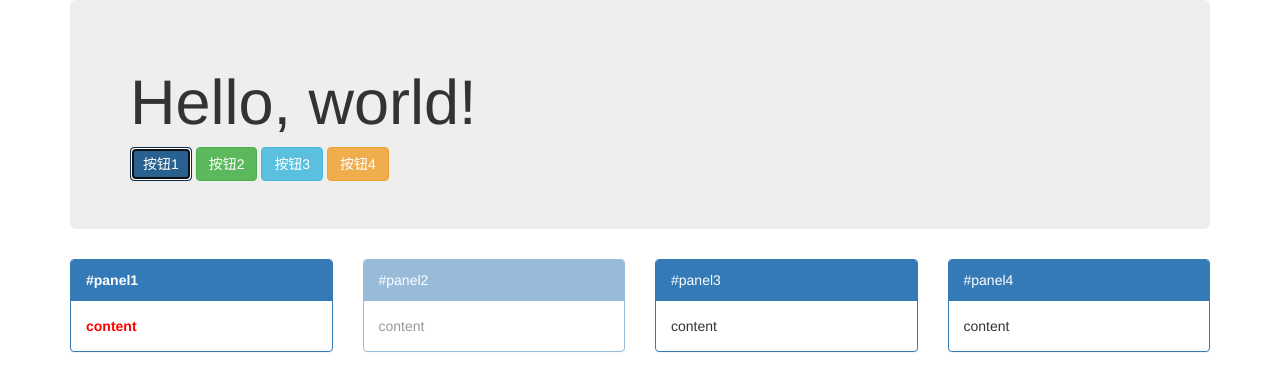
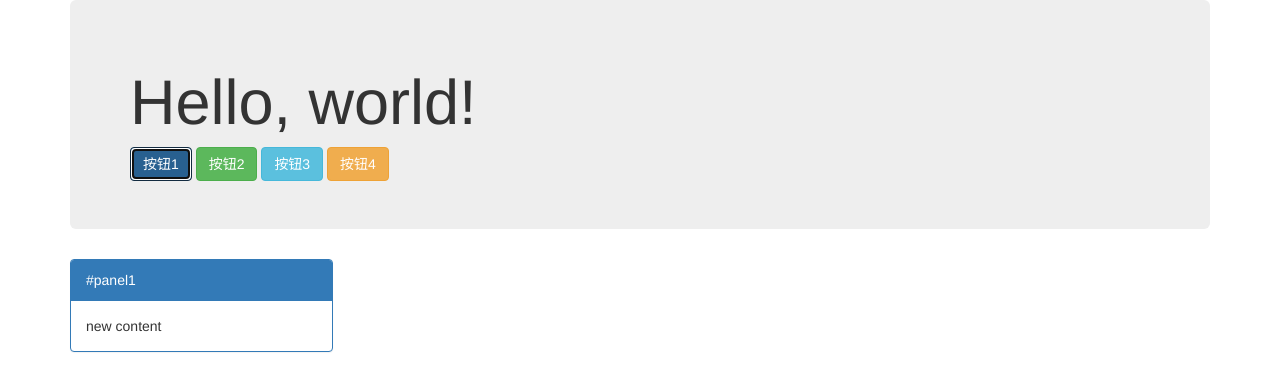
Before and after one commit to tzr2020/jQuery-Demo, a plain HTML site: page index.html in a window 1280 px wide. Both pictures are taken after a click on the button "按钮1". Drawn offline with Linux system fonts and the light colour scheme.

Commit message:
添加事件

```diff
--- a/index.html
+++ b/index.html
@@ -20,7 +20,7 @@
 
         <div class="row">
             <div class="col-xs-3">
-                <div id="panel1" class="panel panel-primary">
+                <div id="panel1" class="panel panel-primary" style="display: none;">
                     <div class="panel-heading">#panel1</div>
                     <div class="panel-body">
                         content
@@ -29,7 +29,7 @@
             </div>
 
             <div class="col-xs-3">
-                <div id="panel2" class="panel panel-primary">
+                <div id="panel2" class="panel panel-primary" style="display: none;">
                     <div class="panel-heading">#panel2</div>
                     <div class="panel-body">
                         content
@@ -38,7 +38,7 @@
             </div>
 
             <div class="col-xs-3">
-                <div id="panel3" class="panel panel-primary">
+                <div id="panel3" class="panel panel-primary" style="display: none;">
                     <div class="panel-heading">#panel3</div>
                     <div class="panel-body">
                         content
@@ -47,7 +47,7 @@
             </div>
 
             <div class="col-xs-3">
-                <div id="panel4" class="panel panel-primary">
+                <div id="panel4" class="panel panel-primary" style="display: none;">
                     <div class="panel-heading">#panel4</div>
                     <div class="panel-body">
                         content
@@ -60,23 +60,38 @@
     <script src="js/jquery-1.12.4.min.js"></script>
     <script src="bootstrap-3.3.7/js/bootstrap.min.js"></script>
     <script>
-        // $()     是方法的调用，用于获取DOM元素
-        // ready() 用于等待HTML文档加载完后调用回调函数
-        $(document).ready(function () {
-            // 动画
-            // $('#panel1').hide(300).show(1000);
-            // $('#panel1').slideUp(1000).delay(1000).slideDown(1000);
-            // $('#panel1').fadeOut(1000).fadeIn(1000);
-            // $('#panel1').fadeToggle(1000).fadeToggle(1000);
+        // document.readey()的简写
+        $(function () {
+            // 添加事件
 
-            // 样式
-            $('#panel1').css({
-                color: 'red',
-                fontWeight: 'bold',
+            // 单击事件
+            $('#btn1').on('click', function () {
+                // $('#panel1').toggle();
+                // $('#panel1').slideToggle();
+                $('#panel1').fadeToggle(500);
             });
-            $('#panel2').css({
-                opacity: '.5'
+
+            // 鼠标移动事件
+            $('#btn2').on('mouseenter', function () {
+                // $('#panel2').toggle();
+                // $('#panel2').slideToggle();
+                $('#panel2').fadeToggle(500);
             });
+
+            $('#btn3').on('click', function () {
+                // $('#panel3').toggle();
+                // $('#panel3').slideToggle();
+                $('#panel3').fadeToggle(500);
+            });
+            $('#btn4').on('click', function () {
+                // $('#panel4').toggle();
+                // $('#panel4').slideToggle();
+                $('#panel4').fadeToggle(500);
+            });
+
+            // 改变元素的内容
+            // $('#panel1').html("Hello <strong>Baby!</strong>");
+            $('#panel1 .panel-body').html('new content');
         });
     </script>
 </body>
```
